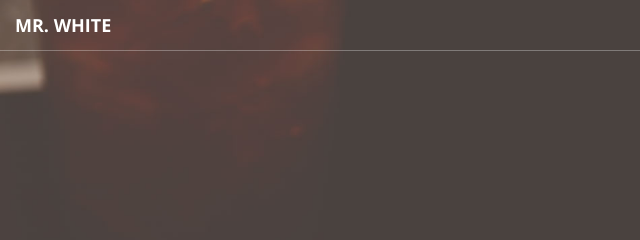
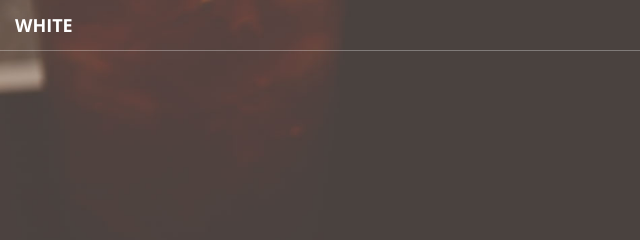
Before and after one commit to goddy-u/goddy-u.github.io, a plain HTML site: page index.html in a window 1280 px wide. Shown: the top 240 px of the page, 0-640 px from the left. Drawn offline with nearby package versions, Linux system fonts and the light colour scheme.

Commit message:
Update index.html

```diff
--- a/index.html
+++ b/index.html
@@ -43,7 +43,7 @@
                 <button type="button" class="navbar-toggle collapsed" data-toggle="collapse" data-target="#bs-example-navbar-collapse-1">
                     <span class="sr-only">Toggle navigation</span> Menu <i class="fa fa-bars"></i>
                 </button>
-                <a class="navbar-brand page-scroll" href="#page-top">Mr. White</a>
+                <a class="navbar-brand page-scroll" href="#page-top">White</a>
             </div>
 
             <!-- Collect the nav links, forms, and other content for toggling -->
```
